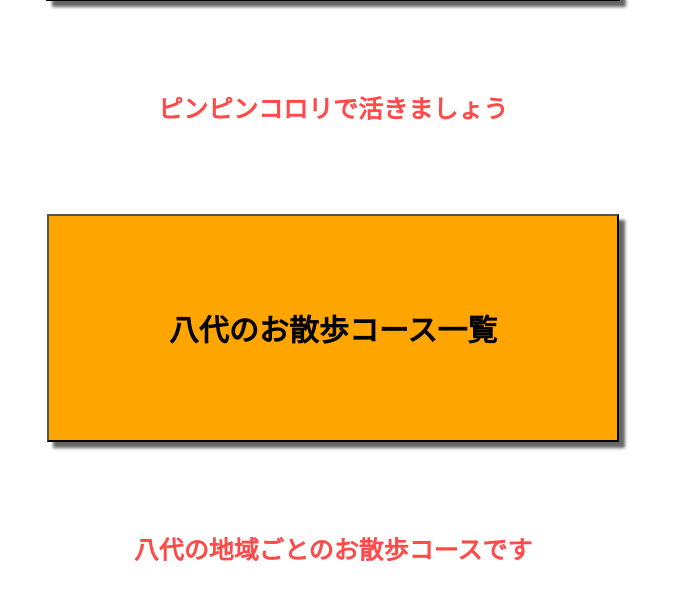
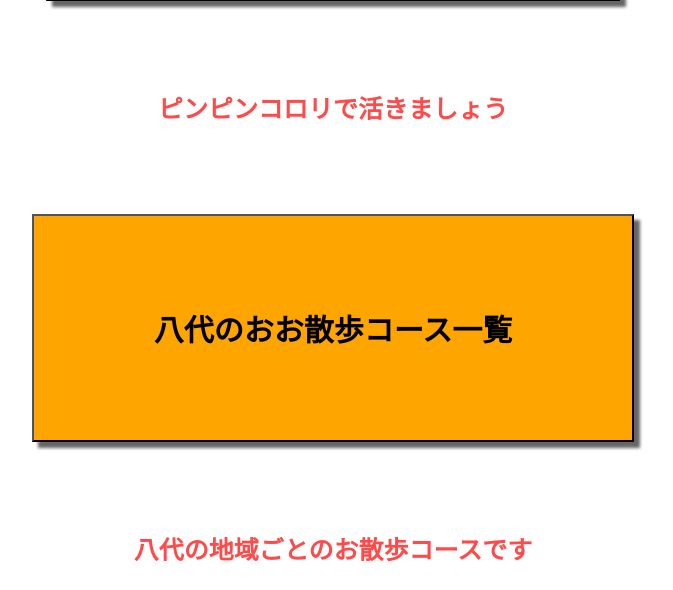
Before and after one commit to narumi-k/pinkoro, a Flask app: page / in a window 1280 px wide. Shown: the part 414-1004 px from the top of the page, without its empty margins (307-980 px from the left). Run offline with Flask 2, Linux system fonts and the light colour scheme.

Commit message:
202012111443

```diff
--- a/templates/top.html
+++ b/templates/top.html
@@ -11,7 +11,7 @@
   <p class="setsumei">ピンピンコロリで活きましょう</p>
   <div class="sanpo">
     <button class="btn" onclick="location.href='">
-      <p>八代のお散歩コース一覧</p>
+      <p>八代のおお散歩コース一覧</p>
     </button>
   </div>
   <p class="setsumei">八代の地域ごとのお散歩コースです</p>
```
